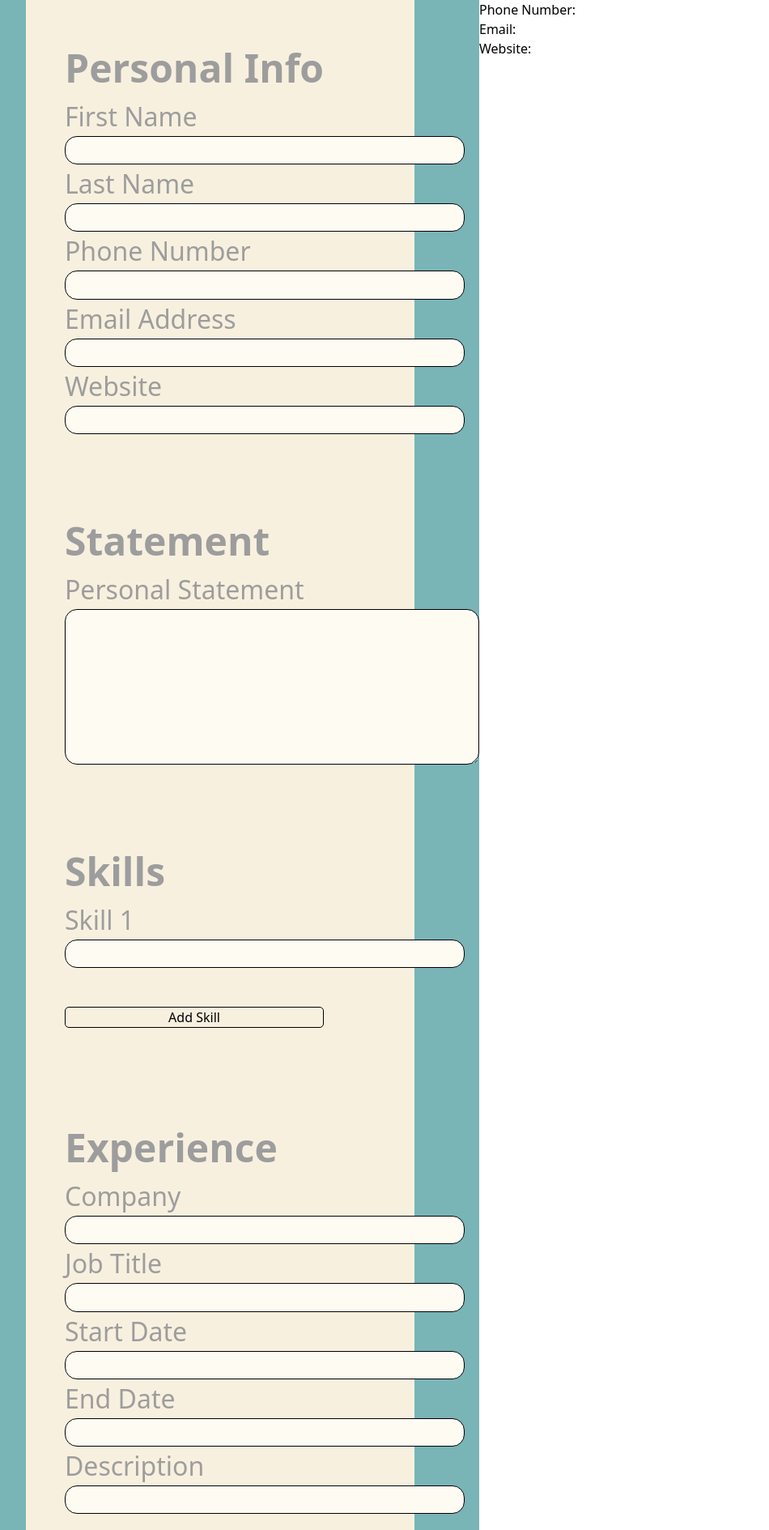
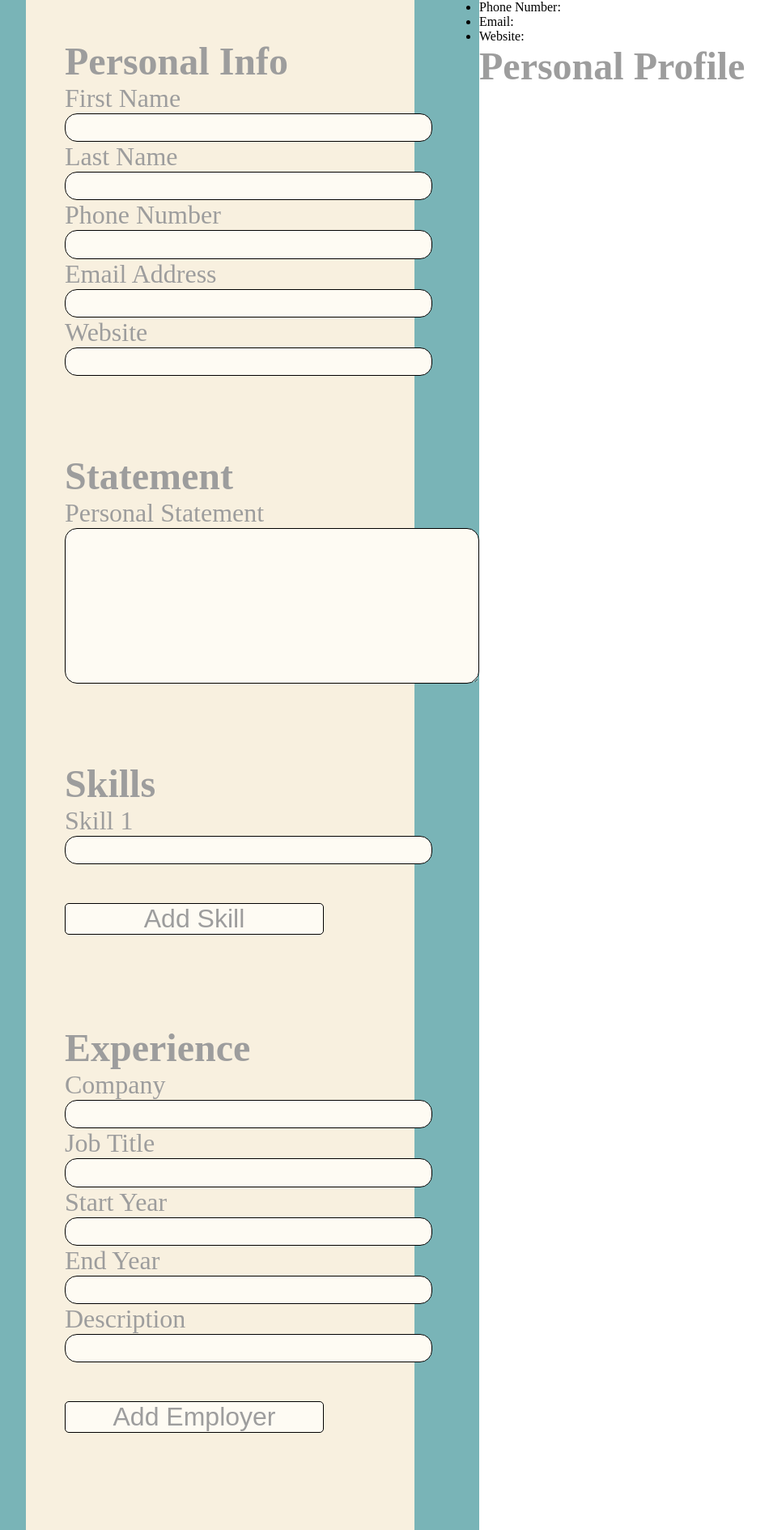
Before and after one commit to Fenroe/CV-Helper, a React (Create React App) app: page / in a window 1280 px wide. Shown: the top 1889 px of the page at 81% size, without its empty margins (48-998 px from the left). Built offline with nearby package versions, Linux system fonts and the light colour scheme.

Commit message:
feat: preview 2/5

```diff
--- a/src/components/Experience.js
+++ b/src/components/Experience.js
@@ -22,13 +22,15 @@ class Experience extends Component {
           defaultValue = {item.title}
           onChange = {evt => this.updateTitle(evt.target.value)}
           />
-          <label>Start Date</label>
+          <label>Start Year</label>
           <input
+          type = 'number'
           defaultValue = {item.startDate}
           onChange = {evt => this.updateStartDate(evt.target.value)}
           />
-          <label>End Date</label>
+          <label>End Year</label>
           <input
+          type = 'number'
           defaultValue = {item.endDate}
           onChange = {evt => this.updateEndDate(evt.target.value)}
           />
--- a/src/components/Preview.js
+++ b/src/components/Preview.js
@@ -1,6 +1,7 @@
 /* eslint-disable no-useless-constructor */
 import React, { Component } from "react";
 import PersonalInfoPreview from "./PersonalInfoPreview";
+import StatementPreview from "./StatementPreview";
 
 class Preview extends Component {
   constructor(props) {
@@ -13,6 +14,9 @@ class Preview extends Component {
         <PersonalInfoPreview
         data = {this.props.personalInfo}
         ></PersonalInfoPreview>
+        <StatementPreview
+        data = {this.props.statement}
+        ></StatementPreview>
       </div>
     )
   }
--- /dev/null
+++ b/src/components/StatementPreview.js
@@ -0,0 +1,19 @@
+/* eslint-disable no-useless-constructor */
+import React, { Component } from "react";
+
+class StatementPreview extends Component {
+  constructor(props) {
+    super(props);
+  }
+
+  render() {
+    return (
+      <div>
+        <h2>Personal Profile</h2>
+        <p>{this.props.data}</p>
+      </div>
+    )
+  }
+}
+
+export default StatementPreview;
--- a/src/index.css
+++ b/src/index.css
@@ -1,7 +1,8 @@
-@tailwind base;
-@tailwind components;
-@tailwind utilities;
-
+* {
+  margin: 0;
+  padding: 0;
+  box-sizing: border-box;
+}
 
 .app-view {
   display: flex;
@@ -52,6 +53,9 @@ button {
   width: 20rem;
   text-align: center;
   margin: 1rem auto;
+  font-size: 2rem;
+  background-color: #FEFBF3;
+  color: #9D9D9D;
 }
 
 .rendered-data-container {
```
